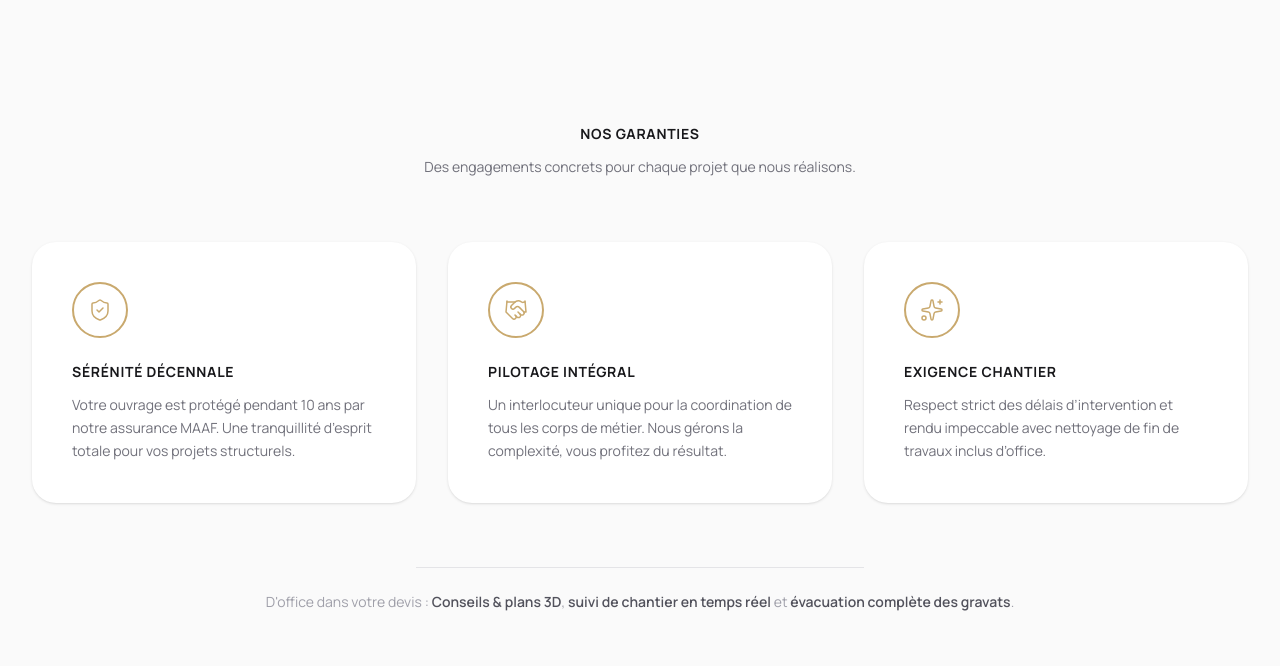
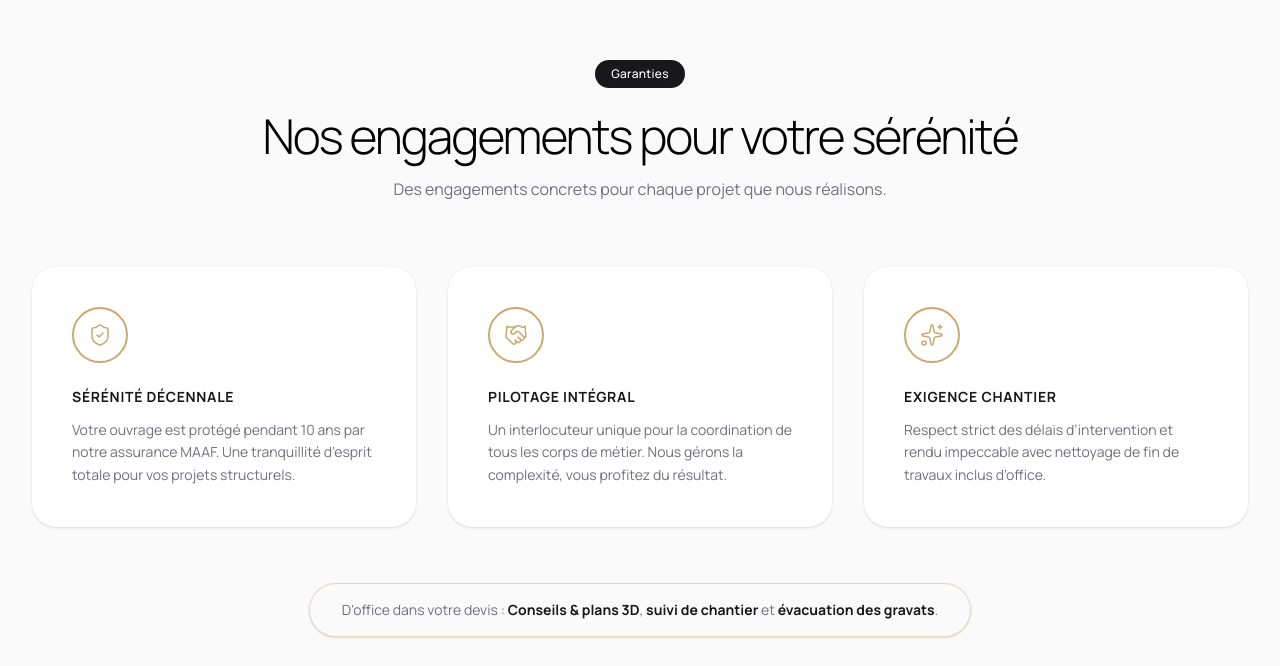
Before and after one commit to chrischaigne-spec/max-amenagement, a Next.js app: page / in a window 1280 px wide. Shown: the part 9214-9880 px from the top of the page. Built offline with nearby package versions, Linux system fonts and the light colour scheme; no server answers.

Commit message:
Refine Guarantees section: spacing, header style, pill banner
- Reduce top padding to close gap with Realisations
- Match header to Realisations style (badge, h2, subtitle)
- Replace plain text banner with gold-bordered pill badge

Co-Authored-By: Claude Opus 4.6 <noreply@anthropic.com>

```diff
--- a/src/components/Guarantees.tsx
+++ b/src/components/Guarantees.tsx
@@ -47,14 +47,17 @@ const bannerVariants = {
 
 export default function Guarantees() {
   return (
-    <section className="scroll-mt-[100px] bg-zinc-50 py-24 font-manrope lg:py-32">
+    <section className="scroll-mt-[100px] bg-zinc-50 pt-12 pb-24 font-manrope lg:pt-16 lg:pb-32">
       <div className="mx-auto max-w-7xl px-6 lg:px-8">
         {/* Header */}
         <div className="mb-16 text-center">
-          <h2 className="text-sm font-bold uppercase tracking-wider text-zinc-900">
-            Nos Garanties
+          <span className="inline-block rounded-full bg-zinc-900 px-4 py-1.5 text-xs font-medium tracking-wide text-white">
+            Garanties
+          </span>
+          <h2 className="mt-6 text-3xl font-light tracking-[-0.04em] text-black sm:text-4xl lg:text-5xl">
+            Nos engagements pour votre sérénité
           </h2>
-          <p className="mx-auto mt-3 max-w-md text-sm leading-relaxed text-zinc-500">
+          <p className="mx-auto mt-4 max-w-2xl text-base leading-[1.7] text-zinc-500">
             Des engagements concrets pour chaque projet que nous réalisons.
           </p>
         </div>
@@ -96,31 +99,32 @@ export default function Guarantees() {
           })}
         </motion.div>
 
-        {/* Banner */}
+        {/* Banner — pill badge */}
         <motion.div
           variants={bannerVariants}
           initial="hidden"
           whileInView="visible"
           viewport={{ once: true, amount: 0.5 }}
           transition={{ duration: 0.6, ease: easing, delay: 0.45 }}
-          className="mt-16 text-center"
+          className="mt-14 flex justify-center"
         >
-          <div className="mx-auto mb-6 max-w-md border-t border-zinc-200" />
-          <p className="text-sm text-zinc-400">
+          <div className="rounded-full border border-[#C9A96E]/40 bg-zinc-50 px-8 py-4 text-center shadow-sm">
+            <p className="text-sm text-zinc-500">
               D&apos;office dans votre devis :{" "}
-            <span className="font-semibold text-zinc-600">
+              <span className="font-bold text-zinc-900">
                 Conseils &amp; plans 3D
               </span>
               ,{" "}
-            <span className="font-semibold text-zinc-600">
-              suivi de chantier en temps réel
+              <span className="font-bold text-zinc-900">
+                suivi de chantier
               </span>{" "}
               et{" "}
-            <span className="font-semibold text-zinc-600">
-              évacuation complète des gravats
+              <span className="font-bold text-zinc-900">
+                évacuation des gravats
               </span>
               .
             </p>
+          </div>
         </motion.div>
       </div>
     </section>
```
Lines whose indentation alone changed are shown as unchanged.
